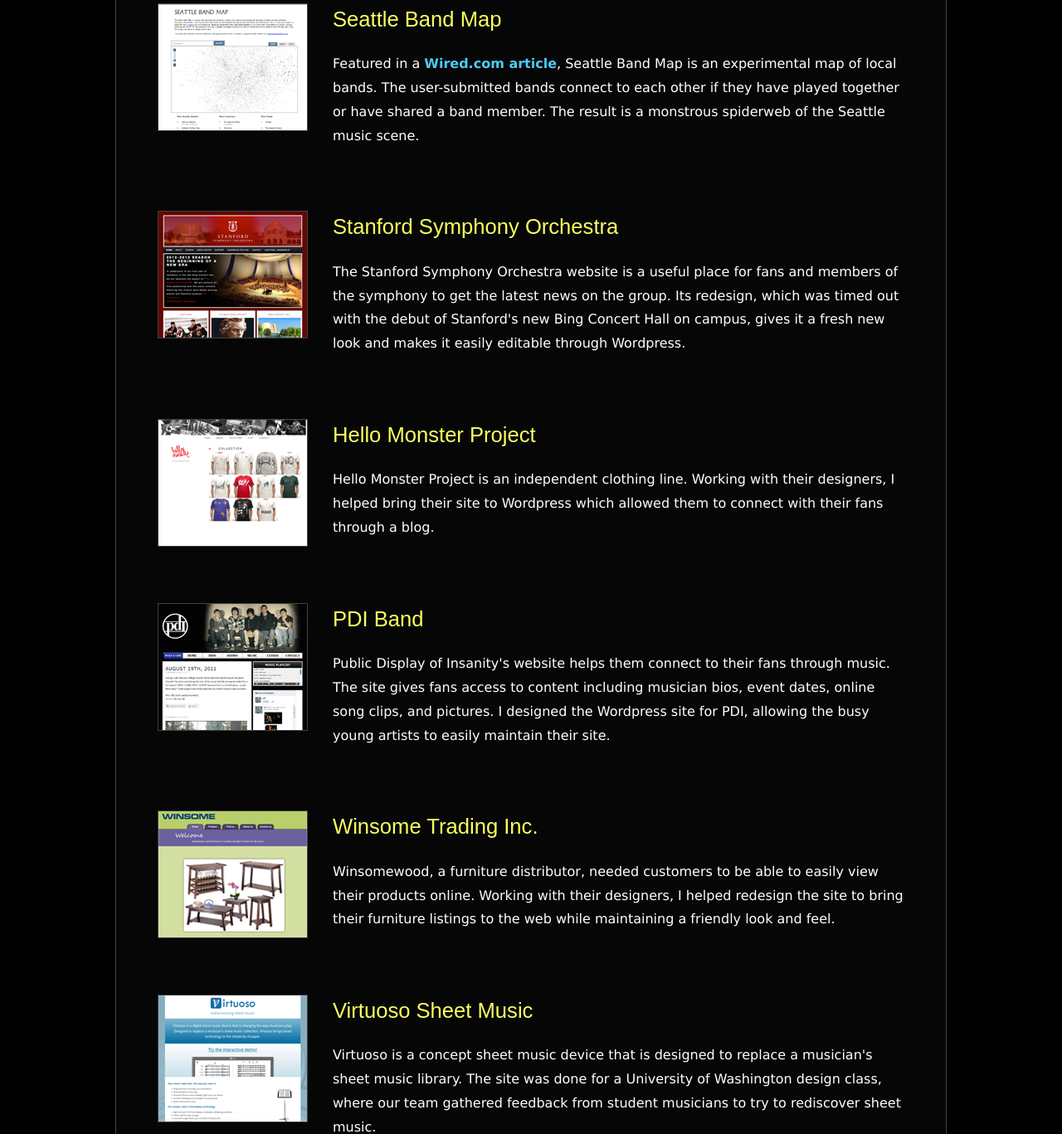
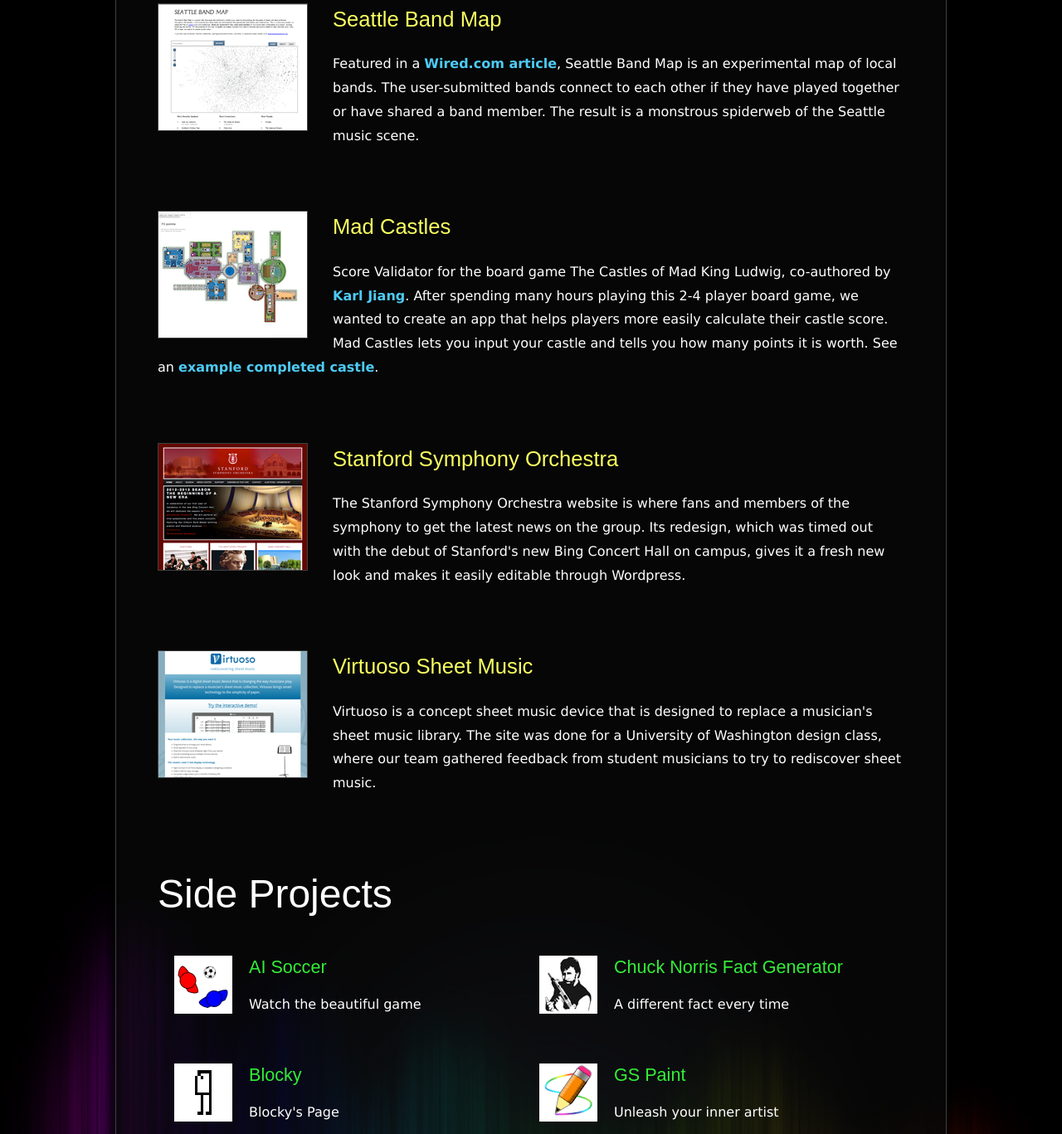
Before and after one commit to minigolf2000/golfsinteppadon.com, a PHP site: page / in a window 1280 px wide. Shown: the part 534-1901 px from the top of the page at 83% size. Run offline with PHP 8.4, Linux system fonts and the light colour scheme; data that the repository does not hold is empty; some web fonts are replaced.

Commit message:
add madcastles

```diff
--- a/index.php
+++ b/index.php
@@ -20,15 +20,25 @@
 			</div>
 
 			<div class="portfolio-item">
+				<a href="https://www.madcastles.com/"><img src="images/madcastles.png" alt="" /></a>
+				<h3><a href="https://www.madcastles.com/">Mad Castles</a></h3>
+				<p>
+					Score Validator for the board game The Castles of Mad King Ludwig, co-authored by <a href="https://github.com/caeleel">Karl Jiang</a>. After spending many hours playing this 2-4 player board game, we wanted to create an app that helps players more easily calculate their castle score. Mad Castles lets you input your castle and tells you how many points it is worth. See an <a href="https://www.madcastles.com/#+P22,0&-K2-20,-6&-O0-10,-8&-Z0-12,-2&-L1-4,6&-e0-16,8&-G08,0&+w16,-12&+Q012,8&-E318,8&+b222,10&-U116,-2&+k120,-12&+g310,-8&+K04,-4">example completed castle</a>.
+
+				</p>
+			</div>
+
+			<div class="portfolio-item">
 				<a href="http://sso.stanford.edu/"><img src="images/stanford.png" alt="" /></a>
 				<h3><a href="http://sso.stanford.edu/">Stanford Symphony Orchestra</a></h3>
 				<p>
-					The Stanford Symphony Orchestra website is a useful place for fans and members of the symphony to get the latest
+					The Stanford Symphony Orchestra website is where fans and members of the symphony to get the latest
 					news on the group. Its redesign, which was timed out with the debut of Stanford's new Bing Concert Hall on campus,
 					gives it a fresh new look and makes it easily editable through Wordpress.
 				</p>
 			</div>
 
+			<!--
 			<div class="portfolio-item">
 				<a href="http://www.hellomonsterproject.com/"><img src="images/hellomonster.png" alt="" /></a>
 				<h3><a href="http://www.hellomonsterproject.com/">Hello Monster Project</a></h3>
@@ -59,7 +69,7 @@
 					a friendly look and feel.
 				</p>
 			</div class="portfolio-item">
-
+			 -->
 			<div class="portfolio-item">
 				<a href="http://www.virtuososheetmusic.com/"><img src="images/virtuoso.png" alt="" /></a>
 				<h3><a href="http://www.virtuososheetmusic.com/">Virtuoso Sheet Music</a></h3>
```
Also changed, not shown: images/madcastles.png (added).
